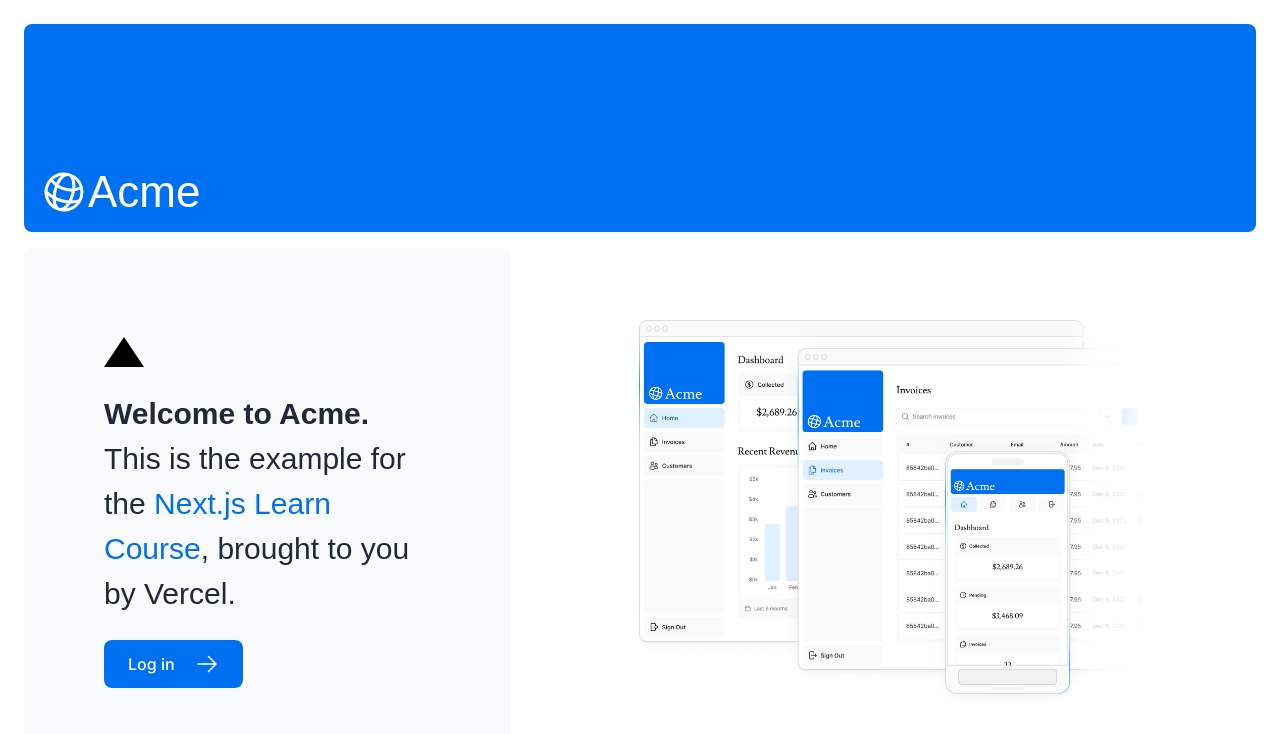
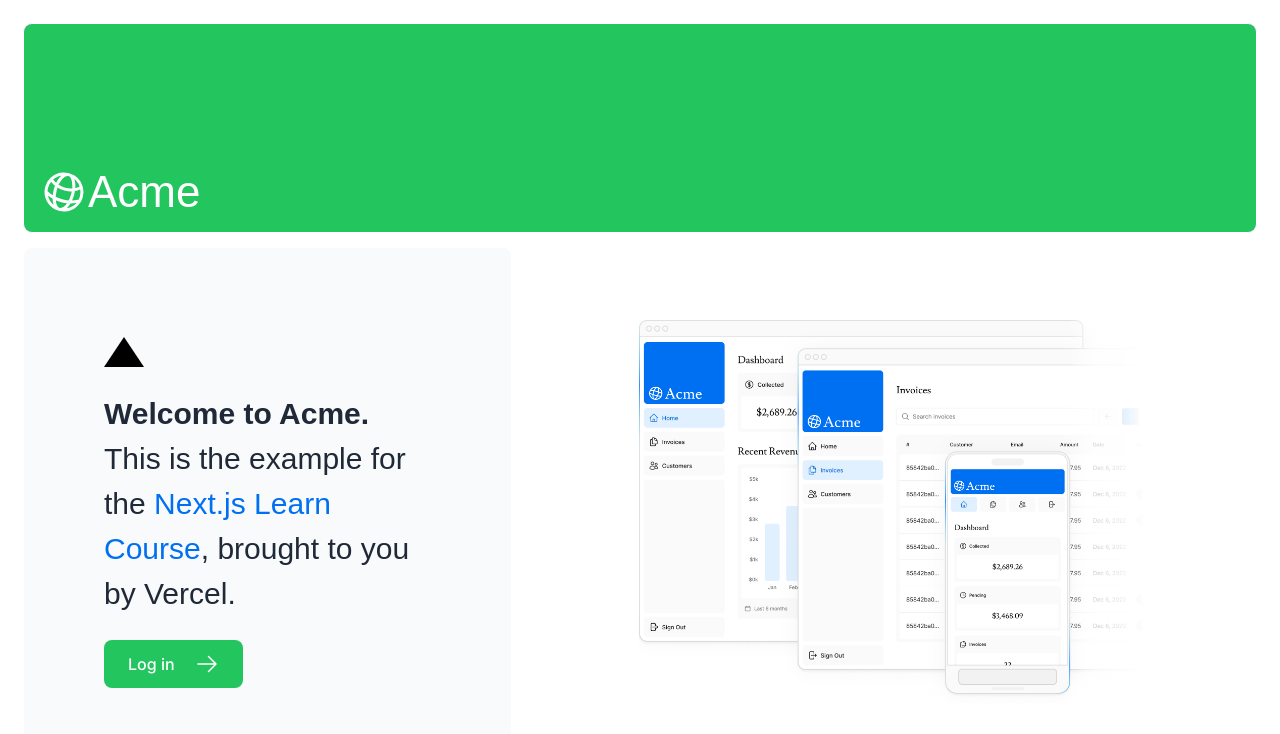
Before and after one commit to DefyCab/next-js-dashboard, a Next.js app: page / in a window 1280 px wide. Shown: the top 734 px of the page. Built offline with nearby package versions, Linux system fonts and the light colour scheme; a web font is replaced by a local one.

Commit message:
add routes dashboard

```diff
--- /dev/null
+++ b/app/dashboard/customers/page.tsx
@@ -0,0 +1,3 @@
+export default function Page() {
+    return <p>Customers</p>;
+  }
--- /dev/null
+++ b/app/dashboard/invoices/page.tsx
@@ -0,0 +1,3 @@
+export default function Page() {
+    return <p>Invoices</p>;
+  }
--- a/app/page.tsx
+++ b/app/page.tsx
@@ -8,7 +8,7 @@
 export default function Page() {
   return (
     <main className="flex min-h-screen flex-col p-6">
-      <div className="flex h-20 shrink-0 items-end rounded-lg bg-blue-500 p-4 md:h-52">
+      <div className="flex h-20 shrink-0 items-end rounded-lg bg-green-500 p-4 md:h-52">
         <AcmeLogo />
       </div>
       <div className="mt-4 flex grow flex-col gap-4 md:flex-row">
@@ -25,7 +25,7 @@
           </p>
           <Link
             href="/login"
-            className="flex items-center gap-5 self-start rounded-lg bg-blue-500 px-6 py-3 text-sm font-medium text-white transition-colors hover:bg-blue-400 md:text-base"
+            className="flex items-center gap-5 self-start rounded-lg bg-green-500 px-6 py-3 text-sm font-medium text-white transition-colors hover:bg-blue-400 md:text-base"
           >
             <span>Log in</span> <ArrowRightIcon className="w-5 md:w-6" />
           </Link>
```
